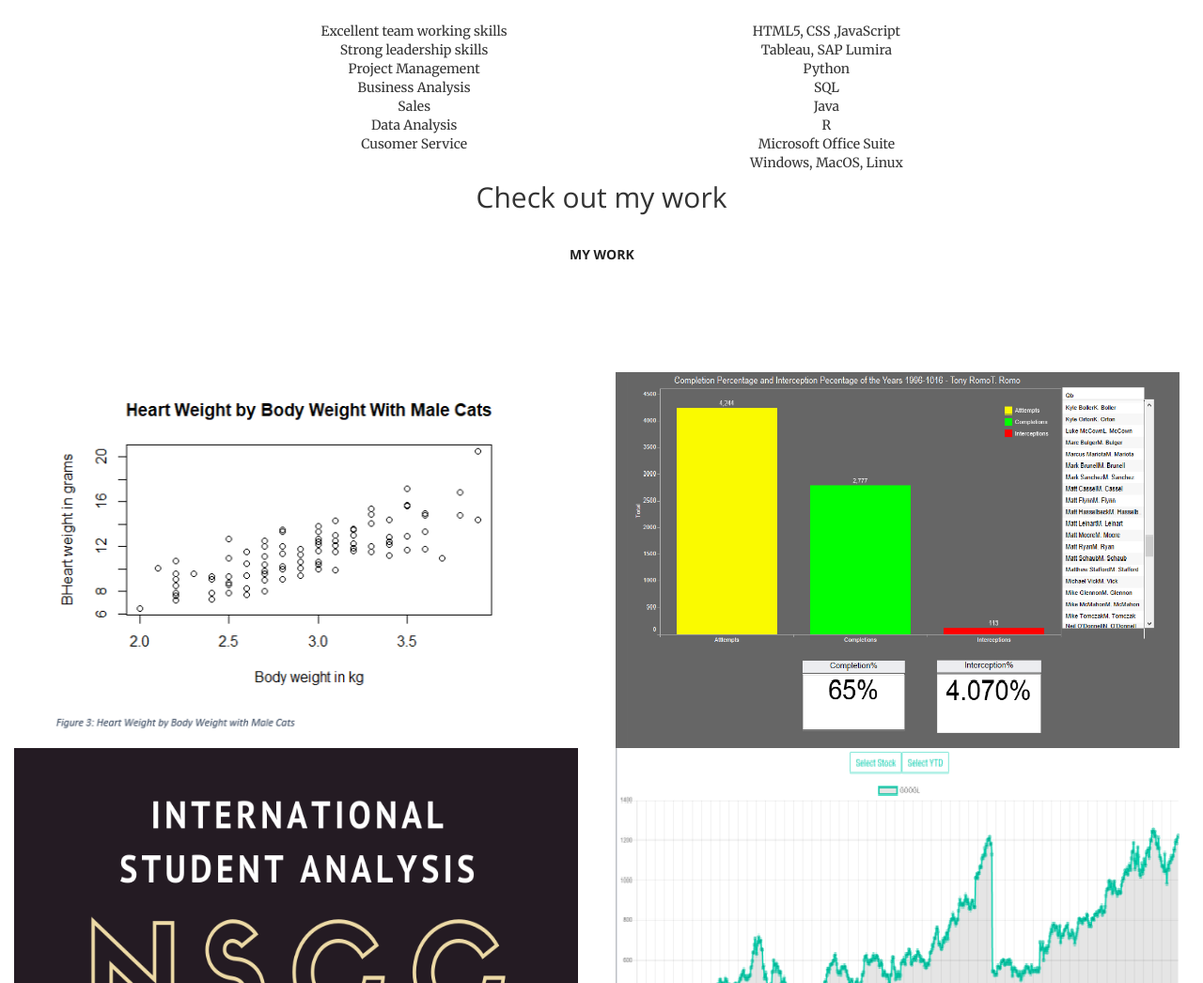
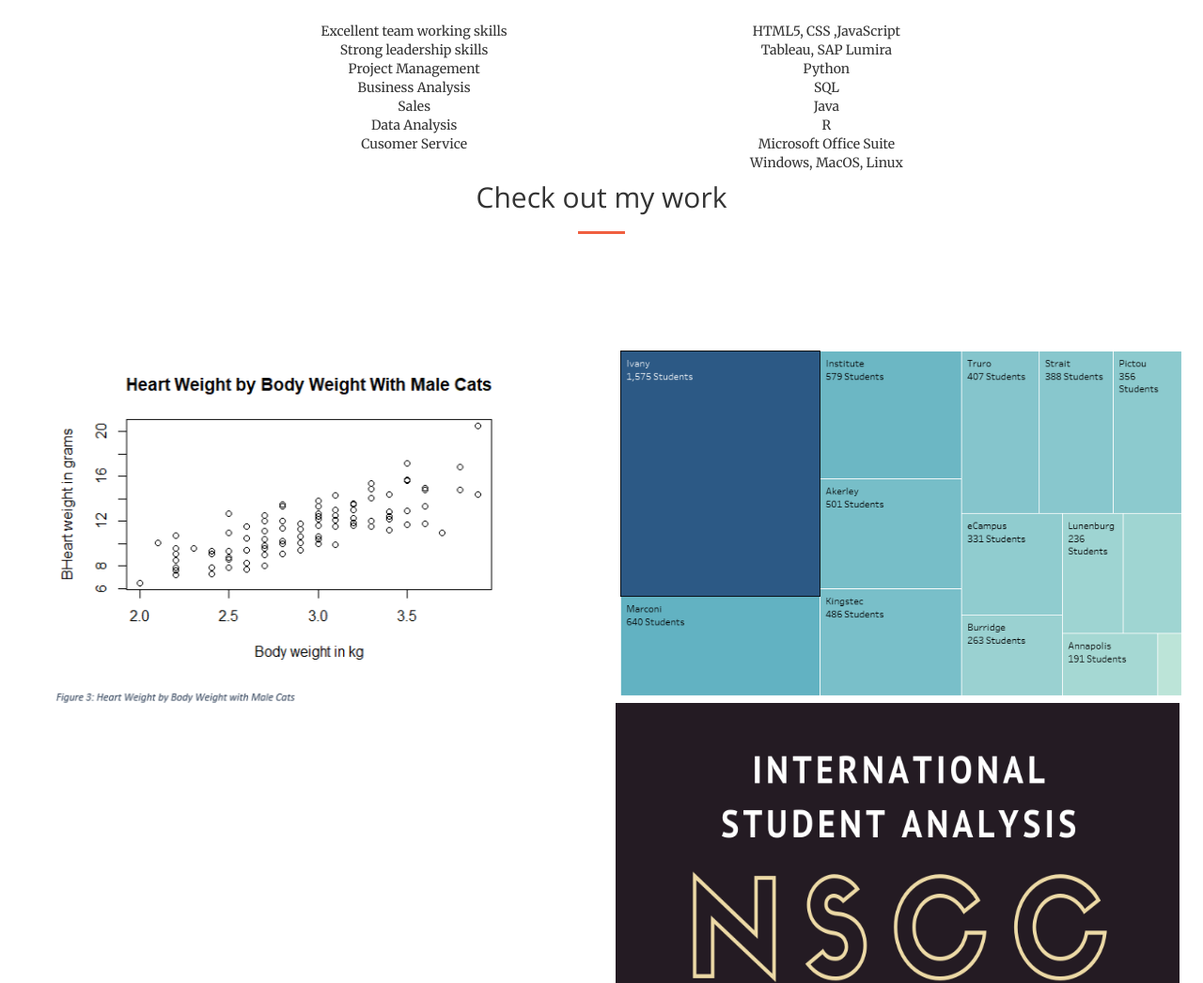
Before and after one commit to devontheriault/devontheriault.github.io, a website: page index.html in a window 1280 px wide. Shown: the part 1317-2363 px from the top of the page at 94% size. Drawn offline with nearby package versions, Linux system fonts and the light colour scheme.

Commit message:
Unrevised final copy of my portfolio

```diff
--- a/index.html
+++ b/index.html
@@ -133,13 +133,13 @@
 		<div class="container text-center">
 			<div class="call-to-action">
                 <h2>Check out my work</h2>
-                <a class="page-scroll btn btn-default btn-xl sr-button" href="#portfolio">My Work</a>
+                <hr class="primary">
 			</div>
 		</div>
     </section>
     <section class="no-padding" id="portfolio">
         <div class="col-lg-6 col-sm-6">
-            <a href="img/CatWeight.png" target="blank" class="portfolio-box">
+            <a href="HeartWeightbyBodyWeight.pdf" target="blank" class="portfolio-box">
                 <img src="img/CatWeight.png" class="img-responsive" alt="">
                 <div class="portfolio-box-caption">
                     <div class="portfolio-box-caption-content">
@@ -154,8 +154,8 @@
             </a>
         </div>
         <div class="col-lg-6 col-sm-6">
-            <a href="img/QBstats.png" target="blank" class="portfolio-box">
-                <img src="img/QBstats.png" class="img-responsive" alt="">
+            <a href="NSCCStudentAnalysis.pdf" target="blank" class="portfolio-box">
+                <img src="img/StudentAnalysis.PNG" class="img-responsive" alt="">
                 <div class="portfolio-box-caption">
                     <div class="portfolio-box-caption-content">
                         <div class="project-category text-faded">
```
Also changed, not shown: img/NSCCInternational.png, img/StudentAnalysis.PNG (added), 2 other files.
